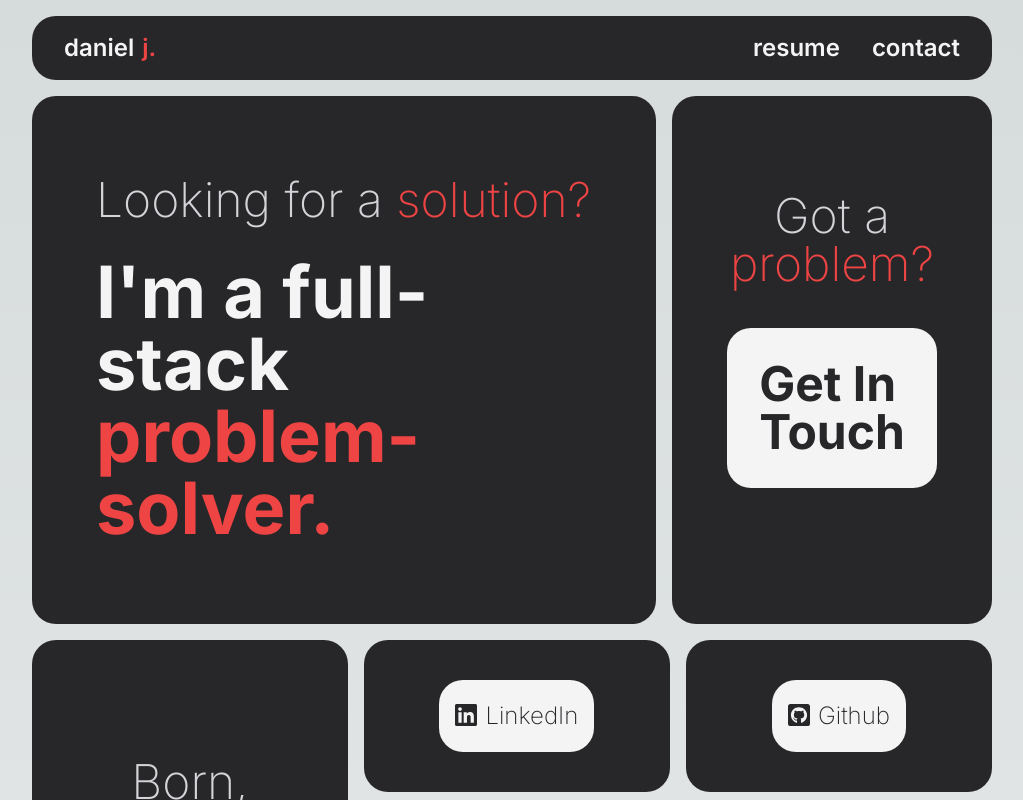
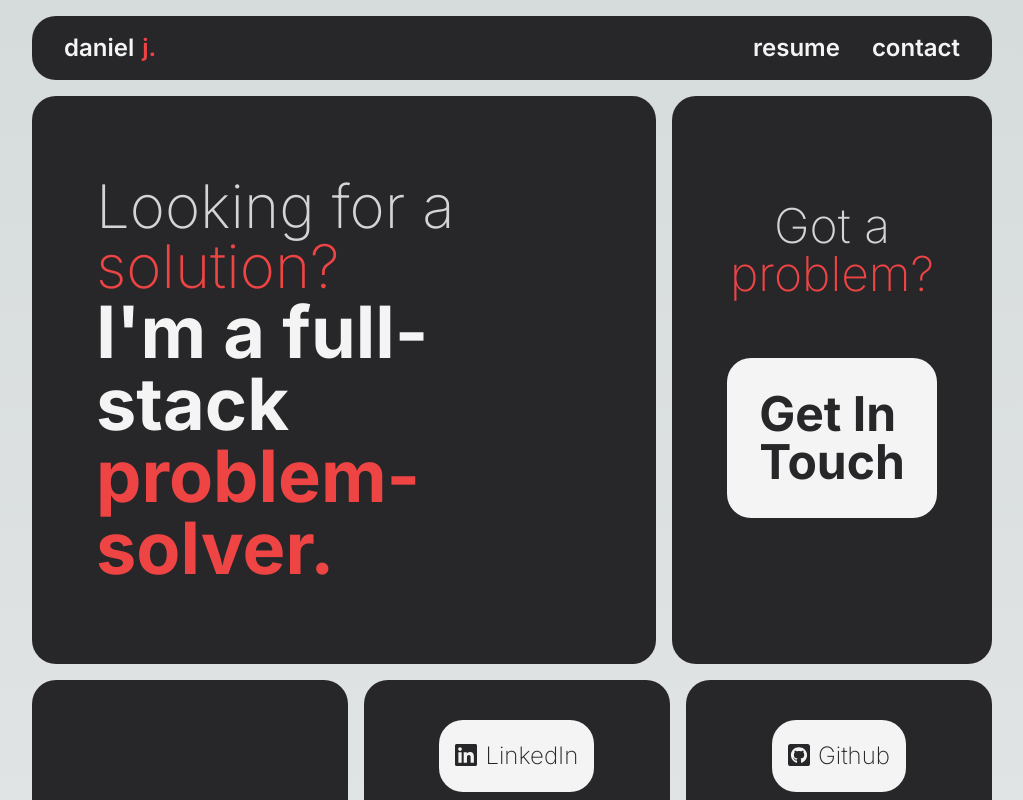
Before and after one commit to oconnorjohnson/portfolio, a Next.js app: page / in a window 1280 px wide. Shown: the top 800 px of the page, without its empty margins (128-1151 px from the left). Built offline with nearby package versions, Linux system fonts and the light colour scheme.

Commit message:
fixed spacing on hero on macbook screens

```diff
--- a/app/page.tsx
+++ b/app/page.tsx
@@ -129,7 +129,7 @@ export default function Home() {
         <div className="lg:flex lg:flex-row lg:justify-between px-4 lg:px-0">
           {/*Hero Card*/}
           <div className="bg-zinc-800 my-4 flex flex-col justify-between rounded-3xl lg:w-2/3 p-10 lg:px-16 lg:py-20">
-            <div className="text-3xl lg:text-4xl xl:text-5xl pb-6 sm:pb-8 xl:pb-0 text-start sm:text-center lg:text-start font-extralight text-zinc-300">
+            <div className="text-3xl lg:text-4xl xl:text-6xl 2xl:text-7xl pb-6 sm:pb-8 xl:pb-0 text-start sm:text-center lg:text-start font-extralight text-zinc-300">
               Looking for a <span className="text-red-500">solution?</span>
             </div>
             <div className="text-4xl sm:text-6xl xl:text-7xl 2xl:text-8xl text-start sm:text-center lg:text-start font-bold text-zinc-100">
```
